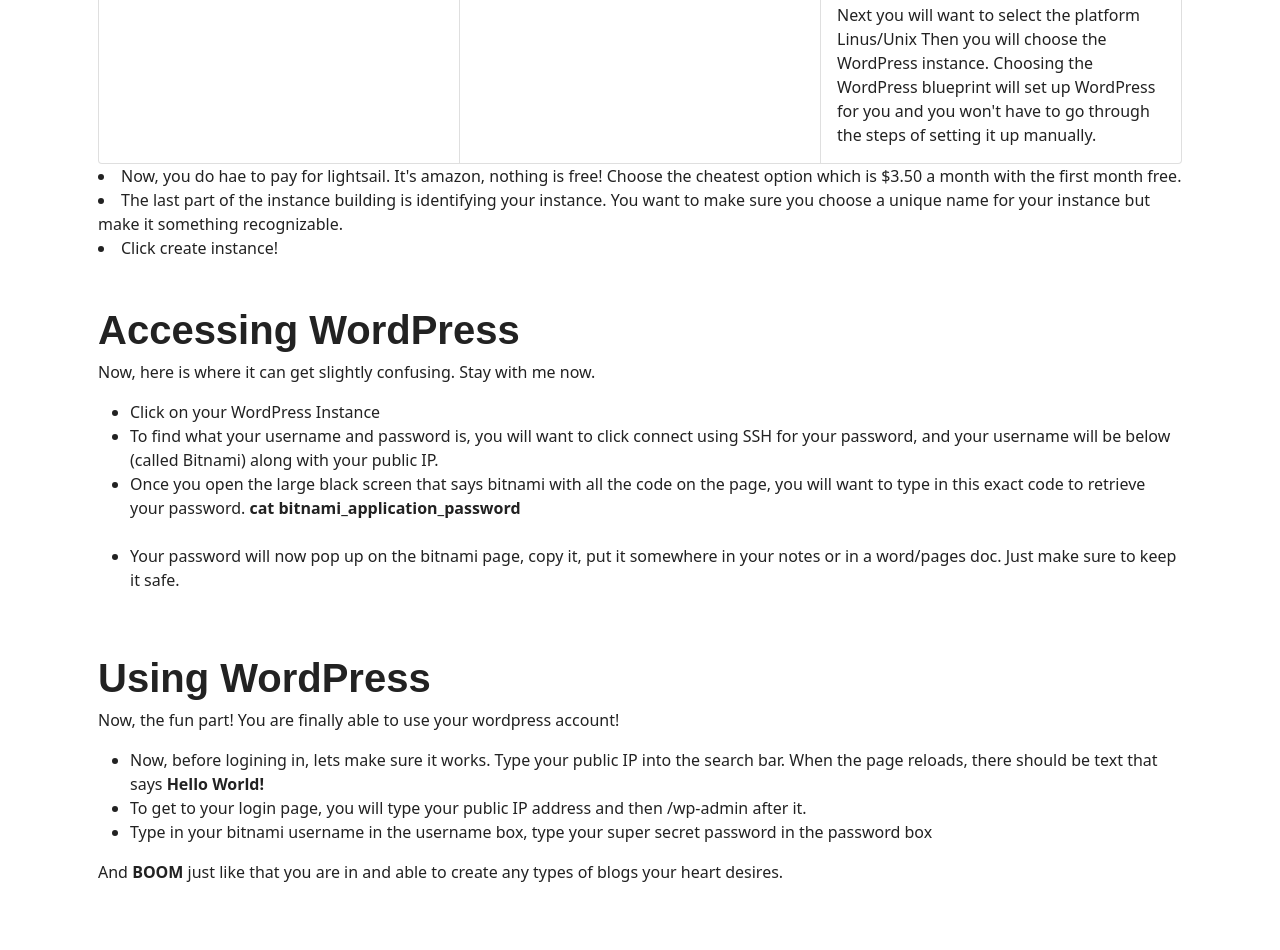
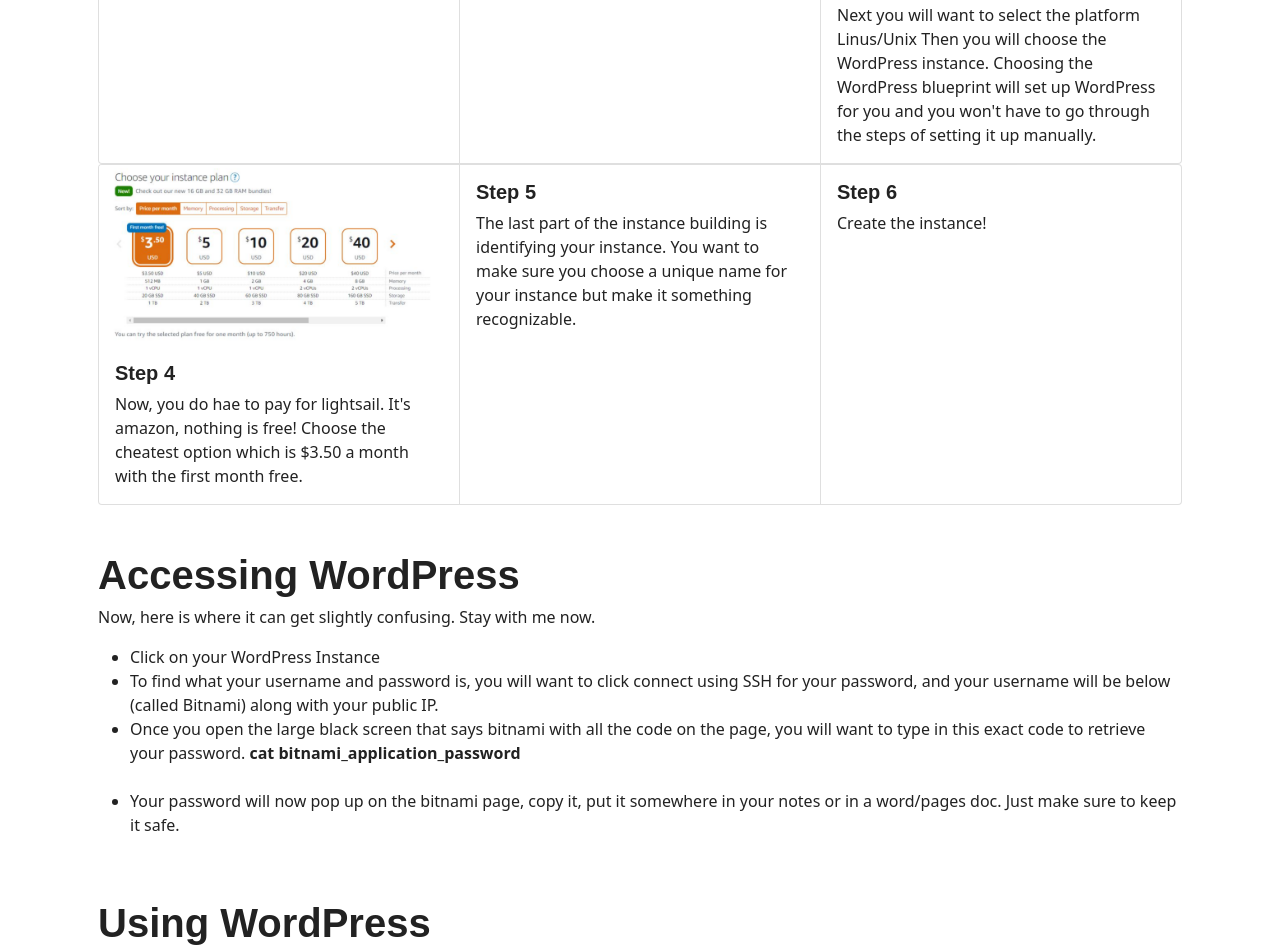
Before and after one commit to Paigeliv00/FinalExam, a plain HTML site: page index.html in a window 1280 px wide. Shown: the part 1422-2372 px from the top of the page. Drawn offline with nearby package versions, Linux system fonts and the light colour scheme; a web font is replaced by a local one.

Commit message:
finished cards

```diff
--- a/index.html
+++ b/index.html
@@ -58,10 +58,27 @@
     </div>
   </div>
 </div>
-    <li>Now, you do hae to pay for lightsail. It's amazon, nothing is free! Choose the cheatest option which is $3.50 a month with the first month free.</li>
-    <li>The last part of the instance building is identifying your instance. You want to make sure you choose a unique name for your instance but make it something recognizable.</li>
-    <li>Click create instance!</li>
-  </ul>
+<div class="card-group">
+  <div class="card">
+    <img src="billing.png" class="card-img-top" alt="prices">
+    <div class="card-body">
+      <h5 class="card-title">Step 4</h5>
+      <p class="card-text">Now, you do hae to pay for lightsail. It's amazon, nothing is free! Choose the cheatest option which is $3.50 a month with the first month free.</p>
+    </div>
+  </div>
+  <div class="card">
+    <div class="card-body">
+      <h5 class="card-title">Step 5</h5>
+      <p class="card-text">The last part of the instance building is identifying your instance. You want to make sure you choose a unique name for your instance but make it something recognizable.</p>
+    </div>
+  </div>
+  <div class="card">
+    <div class="card-body">
+      <h5 class="card-title">Step 6</h5>
+      <p class="card-text">Create the instance!</p>
+    </div>
+  </div>
+</div>
 </div>
 <div class="p-3 mb-2 text-dark p-3 mt-3 mb-3 rounded-3">
   <h1>Accessing WordPress</h1>
```
